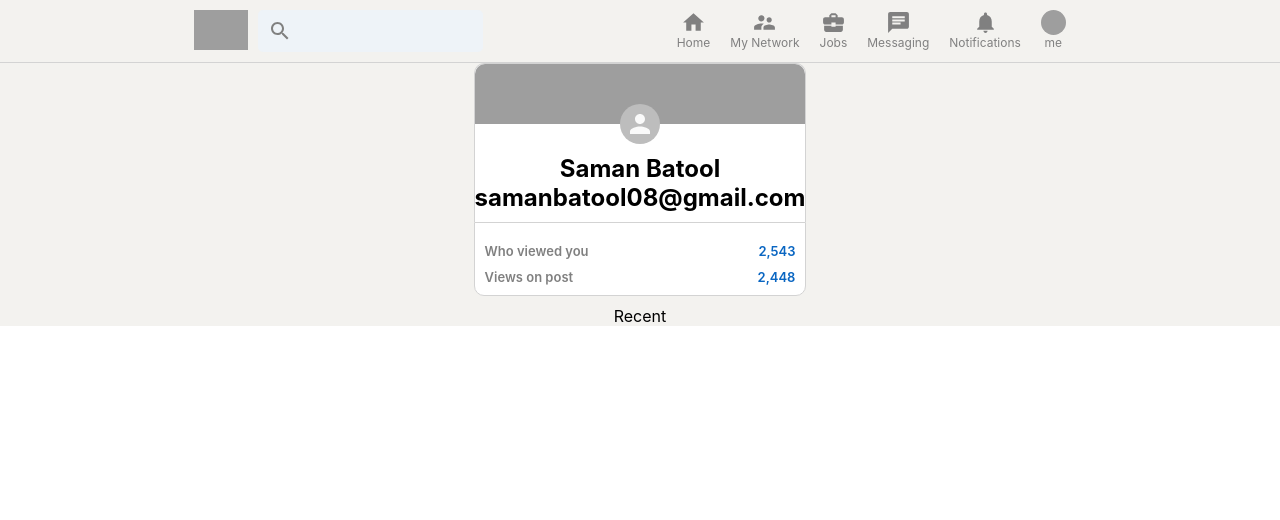
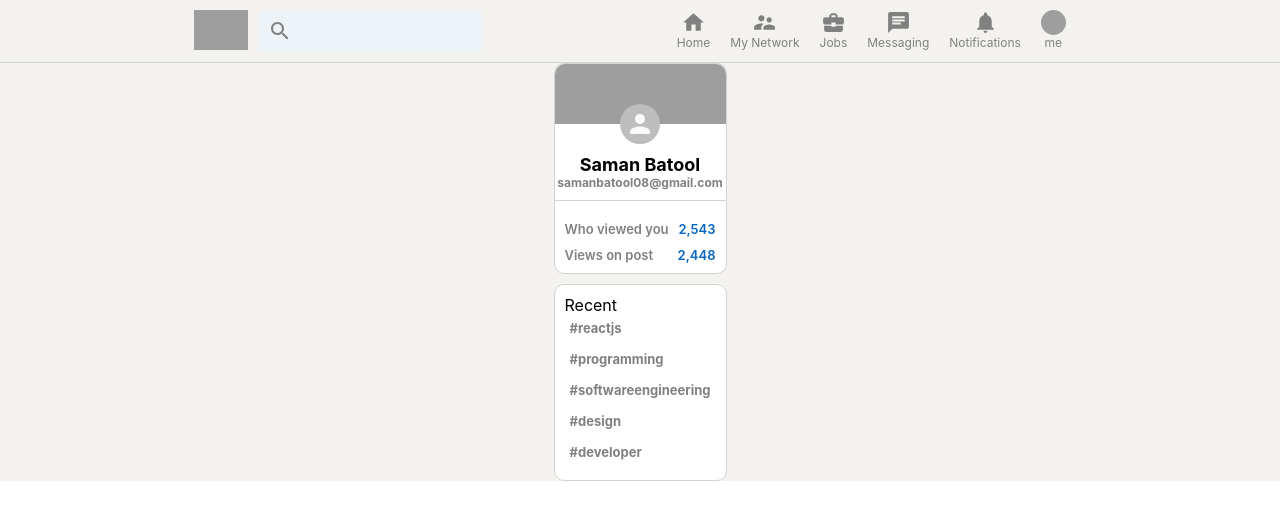
Before and after one commit to samanbatool08/linkedin-version-messaging, a React (Create React App) app in the folder linkedin-messaging/: page / in a window 1280 px wide. Shown: the top 520 px of the page. Built offline with nearby package versions, Linux system fonts and the light colour scheme; grey boxes are pictures that could not be loaded.

Commit message:
sidebar recents sect

```diff
--- a/linkedin-messaging/src/Sidebar.css
+++ b/linkedin-messaging/src/Sidebar.css
@@ -32,6 +32,15 @@
     object-fit: cover;
 }
 
+.sidebar__top > h4 {
+    color: gray;
+    font-size: 12px;
+}
+
+.sidebar__top > h2 {
+    font-size: 18px;
+}
+
 .sidebar__stat {
     margin-top: 10px;
     display: flex;
@@ -57,3 +66,29 @@
     border-bottom-left-radius: 10px;
     border-bottom-right-radius: 10px;
 }
+
+.sidebar__bottom {
+    text-align: left;
+    padding: 10px;
+    border: 1px solid lightgray;
+    background-color: white;
+    border-radius: 10px;
+    margin-top: 10px;
+}
+
+.sidebar__recentItem {
+    display: flex;
+    font-size: 13px;
+    color: gray;
+    font-weight: bolder;
+    cursor: pointer;
+    margin-bottom: 5px;
+    padding: 5px;
+}
+
+.sidebar__recentItem:hover {
+    background-color: whitesmoke;
+    border-radius: 10px;
+    cursor: pointer;
+    color: black;
+}
--- a/linkedin-messaging/src/Sidebar.js
+++ b/linkedin-messaging/src/Sidebar.js
@@ -3,6 +3,14 @@
 import './Sidebar.css';
 
 function Sidebar() {
+
+    const recentItem = (topic) => (
+            <div className='sidebar__recentItem'>
+                <span className='sidebar__hash'>#</span>
+                <p>{topic}</p>
+            </div>
+    );
+
     return (
         <div className='sidebar'>
             <div className='sidebar__top'>
@@ -10,7 +18,7 @@
                 <img src='https://images.unsplash.com/photo-1579546929518-9e396f3cc809?ixlib=rb-1.2.1&ixid=MXwxMjA3fDB8MHxleHBsb3JlLWZlZWR8MXx8fGVufDB8fHww%3D&ww=1000&q=80' alt=''/>
                 <Avatar className='sidebar__avatar'/>
                 <h2>Saman Batool</h2>
-                <h2>samanbatool08@gmail.com</h2>
+                <h4>samanbatool08@gmail.com</h4>
             </div>
 
             <div className='sidebar__stats'>
@@ -26,6 +34,11 @@
 
             <div className='sidebar__bottom'>
                 <p>Recent</p>
+                {recentItem('reactjs')}
+                {recentItem('programming')}
+                {recentItem('softwareengineering')}
+                {recentItem('design')}
+                {recentItem('developer')}
             </div>
         </div>
     )
```
Also changed, not shown: 1 other file (tests, documents, lock files or other folders).
